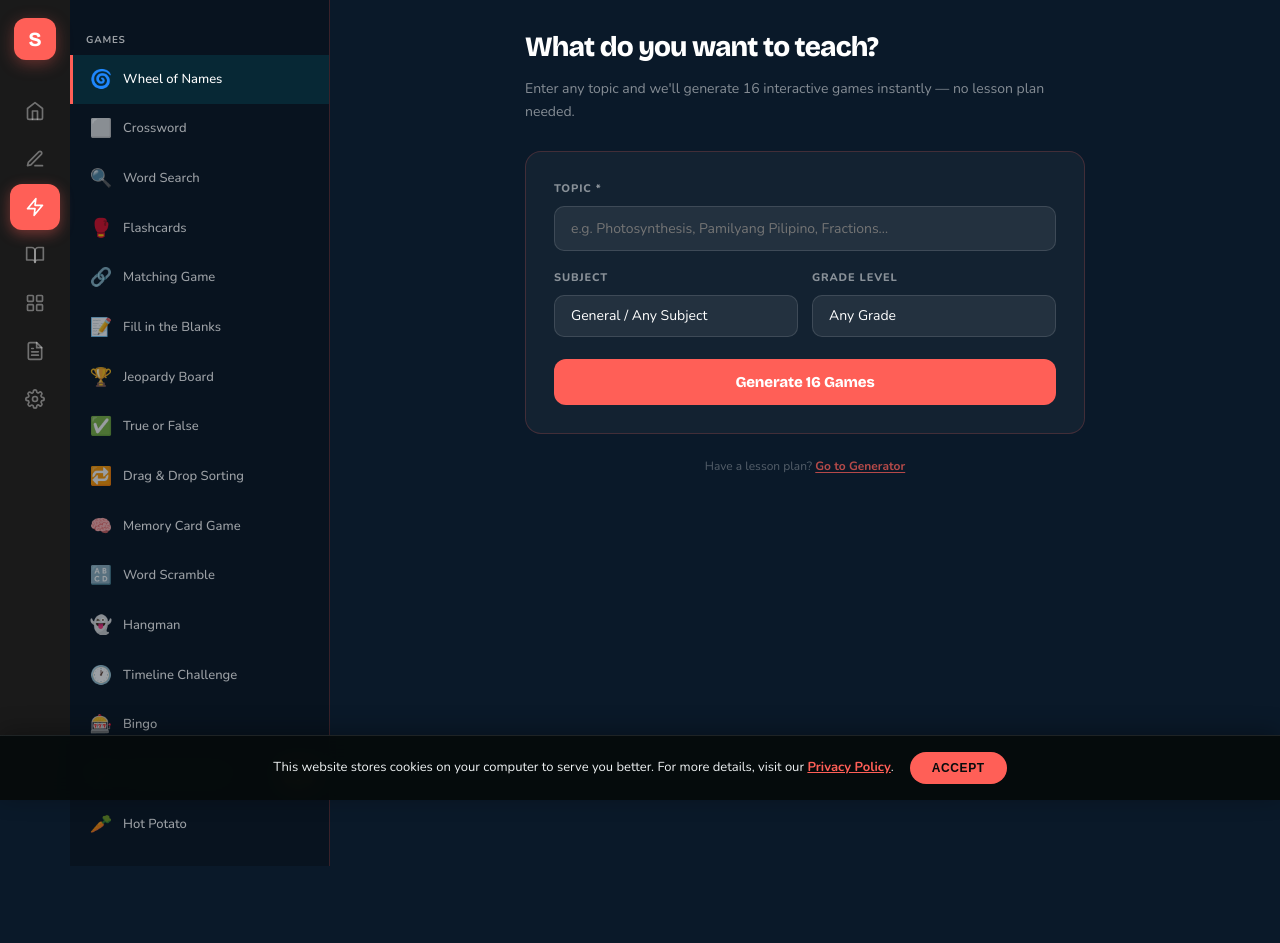
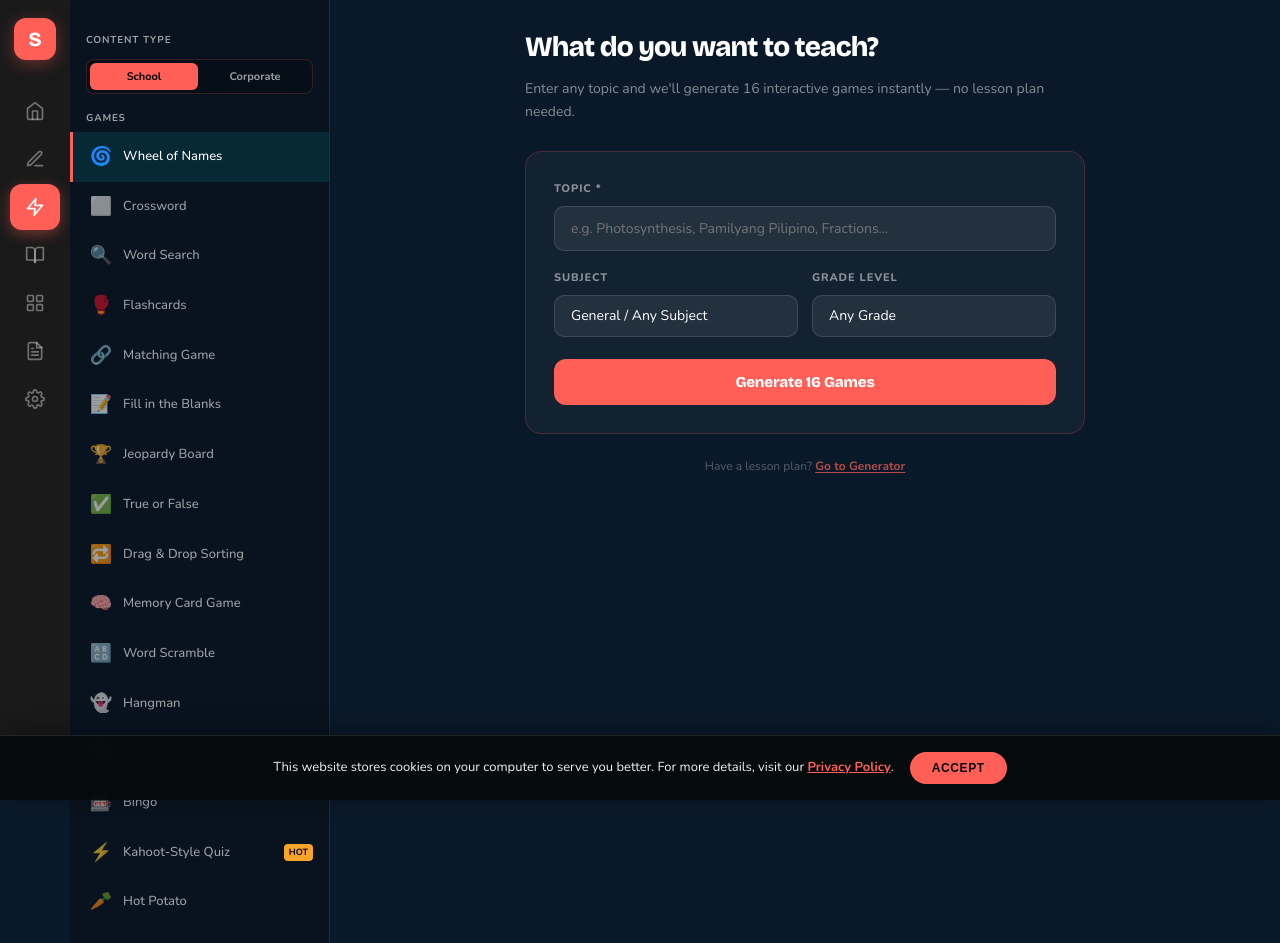
Before and after one commit to webbywife/LXD, a Flask app: page /activities in a window 1280 px wide. Before the commit the page ends 866 px from the top, so only its background shows below. Run offline with Flask 3, Linux system fonts and the light colour scheme; the visitor is signed in with stand-in values (Sample User, id 1); parts of the project's set-up code (start-up, migrations or seed data) failed here and were passed over; some libraries are stand-ins or nearby versions.

Commit message:
Add corporate-mode game curation to Activities
Content Type toggle (School/Corporate) in the sidebar. Corporate mode
shows only the 11 games that fit enterprise training (hides, doesn't
delete, Word Search/Word Scramble/Hangman/Hot Potato/Memory) and swaps
facilitator tip copy from student/teacher/classroom language to
participant/facilitator/training-session language. Default (no toggle
interaction) is untouched — School mode renders byte-identical to
before.

```diff
--- a/templates/activities.html
+++ b/templates/activities.html
@@ -35,6 +35,13 @@ h1,h2,h3,h4{font-family:'Bricolage Grotesque',sans-serif;}
 .game-tab .gi{font-size:18px;flex-shrink:0;width:24px;text-align:center;}
 .game-tab .gn{flex:1;line-height:1.2;}
 .game-tab .gb{font-size:9px;background:var(--orange);color:#000;padding:1px 5px;border-radius:4px;font-weight:700;flex-shrink:0;}
+
+/* Content-Type Toggle */
+.ct-toggle{display:flex;margin:4px 16px 8px;background:rgba(0,0,0,0.25);border:1px solid var(--border);border-radius:8px;padding:3px;gap:3px;}
+.ct-opt{flex:1;background:none;border:none;color:var(--grey);font-family:'Nunito',sans-serif;font-size:11px;font-weight:700;padding:6px 4px;border-radius:6px;cursor:pointer;transition:.15s;}
+.ct-opt:hover{color:var(--white);}
+.ct-opt.active{background:var(--cyan);color:#000;}
+.game-tab.ct-hidden{display:none;}
 
 /* Game Panels */
 .game-panel{display:none;}
@@ -355,6 +362,11 @@ h1,h2,h3,h4{font-family:'Bricolage Grotesque',sans-serif;}
 <div class="layout">
 <!-- SIDEBAR -->
 <div class="sidebar" id="sidebar">
+  <div class="sb-section">Content Type</div>
+  <div class="ct-toggle" id="ct-toggle">
+    <button type="button" class="ct-opt active" data-ct="school">School</button>
+    <button type="button" class="ct-opt" data-ct="corporate">Corporate</button>
+  </div>
   <div class="sb-section">Games</div>
   <div class="game-tab active" data-game="wheel"><span class="gi">&#127744;</span><span class="gn">Wheel of Names</span></div>
   <div class="game-tab" data-game="crossword"><span class="gi">&#11036;</span><span class="gn">Crossword</span></div>
@@ -953,6 +965,51 @@ const $=s=>document.querySelector(s),$$=s=>document.querySelectorAll(s);
 
 // ── State ─────────────────────────────────────────────────────
 let G={topic:"",subject:"",grade:"",vocabulary:[],true_false:[],multiple_choice:[],fill_blanks:[],sequence_steps:[],matching_pairs:[]};
+let contentType='school'; // 'school' | 'corporate'
+
+// ── Content-Type toggle: curated game set + copy swap for corporate ──
+const CORPORATE_GAMES=['wheel','flashcards','matching','fillblanks','jeopardy','truefalse','dragdrop','timeline','kahoot','bingo','crossword'];
+const COPY_SWAPS=[
+  {panel:'gp-wheel',from:'Randomly pick a student or vocabulary word — great for cold-calling or warm-ups.',to:'Randomly pick a participant or vocabulary word — great for icebreakers or warm-ups.'},
+  {panel:'gp-wheel',from:'Use the <strong>Edit Names / Words</strong> panel below to add student names or swap in custom entries.',to:'Use the <strong>Edit Names / Words</strong> panel below to add participant names or swap in custom entries.'},
+  {panel:'gp-wheel',from:'Tip: Replace vocabulary words with student names for a fun random cold-call selector!',to:'Tip: Replace vocabulary words with participant names for a fun random selector!'},
+  {panel:'gp-jeopardy',from:'A student or team <strong>picks a category and point value</strong> — teacher clicks the cell.',to:'A participant or team <strong>picks a category and point value</strong> — facilitator clicks the cell.'},
+  {panel:'gp-jeopardy',from:'Tip: Project this on screen and let students raise hands before revealing the answer.',to:'Tip: Project this on screen and let participants raise hands before revealing the answer.'},
+  {panel:'gp-bingo',from:'Whole-class activity — teacher calls definitions, students mark words on their card.',to:'Whole-group activity — facilitator calls definitions, participants mark words on their card.'},
+  {panel:'gp-bingo',from:'Each student (or group) has a <strong>5×5 Bingo card</strong> with vocabulary words. The center is a FREE space.',to:'Each participant (or group) has a <strong>5×5 Bingo card</strong> with vocabulary words. The center is a FREE space.'},
+  {panel:'gp-bingo',from:'Tip: The teacher reads the DEFINITION aloud — students find the WORD on their card!',to:'Tip: The facilitator reads the DEFINITION aloud — participants find the WORD on their card!'},
+  {panel:'gp-kahoot',from:'Tip: Project this on a screen — students shout out answers, teacher clicks for the class.',to:'Tip: Project this on a screen — participants shout out answers, facilitator clicks for the group.'},
+];
+function _applyCopySwaps(dir){ // dir: 'toCorp' | 'toSchool'
+  COPY_SWAPS.forEach(s=>{
+    const panel=$('#'+s.panel);
+    if(!panel)return;
+    if(dir==='toCorp')panel.innerHTML=panel.innerHTML.replace(s.from,s.to);
+    else panel.innerHTML=panel.innerHTML.replace(s.to,s.from);
+  });
+}
+$$('.ct-opt').forEach(btn=>{
+  btn.addEventListener('click',function(){
+    const next=this.dataset.ct;
+    if(next===contentType)return;
+    $$('.ct-opt').forEach(b=>b.classList.remove('active'));
+    this.classList.add('active');
+    _applyCopySwaps(next==='corporate'?'toCorp':'toSchool');
+    contentType=next;
+    if(next==='corporate'){
+      $$('.game-tab').forEach(t=>{
+        if(!CORPORATE_GAMES.includes(t.dataset.game))t.classList.add('ct-hidden');
+      });
+      const activeTab=$('.game-tab.active');
+      if(activeTab&&activeTab.classList.contains('ct-hidden')){
+        const firstVisible=$('.game-tab:not(.ct-hidden)');
+        if(firstVisible)firstVisible.click();
+      }
+    }else{
+      $$('.game-tab').forEach(t=>t.classList.remove('ct-hidden'));
+    }
+  });
+});
 
 // ── Sidebar navigation ────────────────────────────────────────
 $$('.game-tab').forEach(t=>{
```
